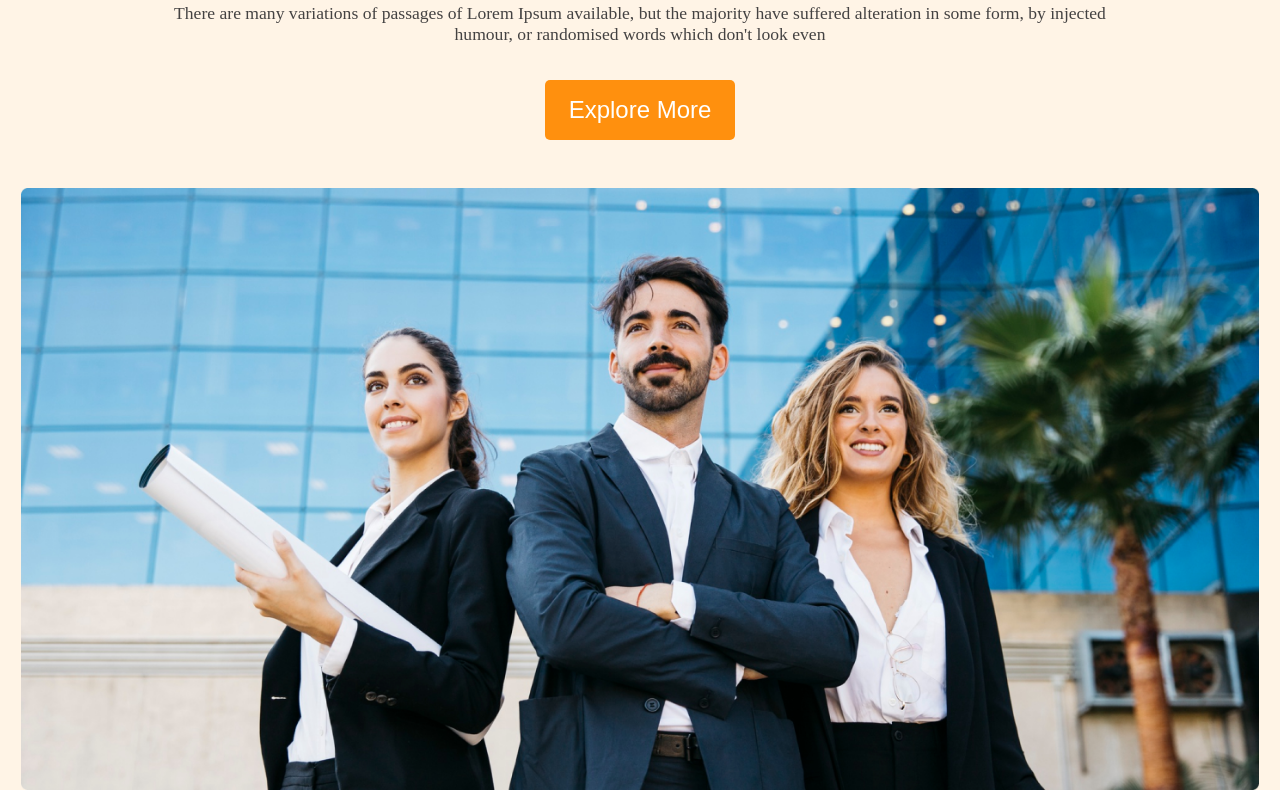
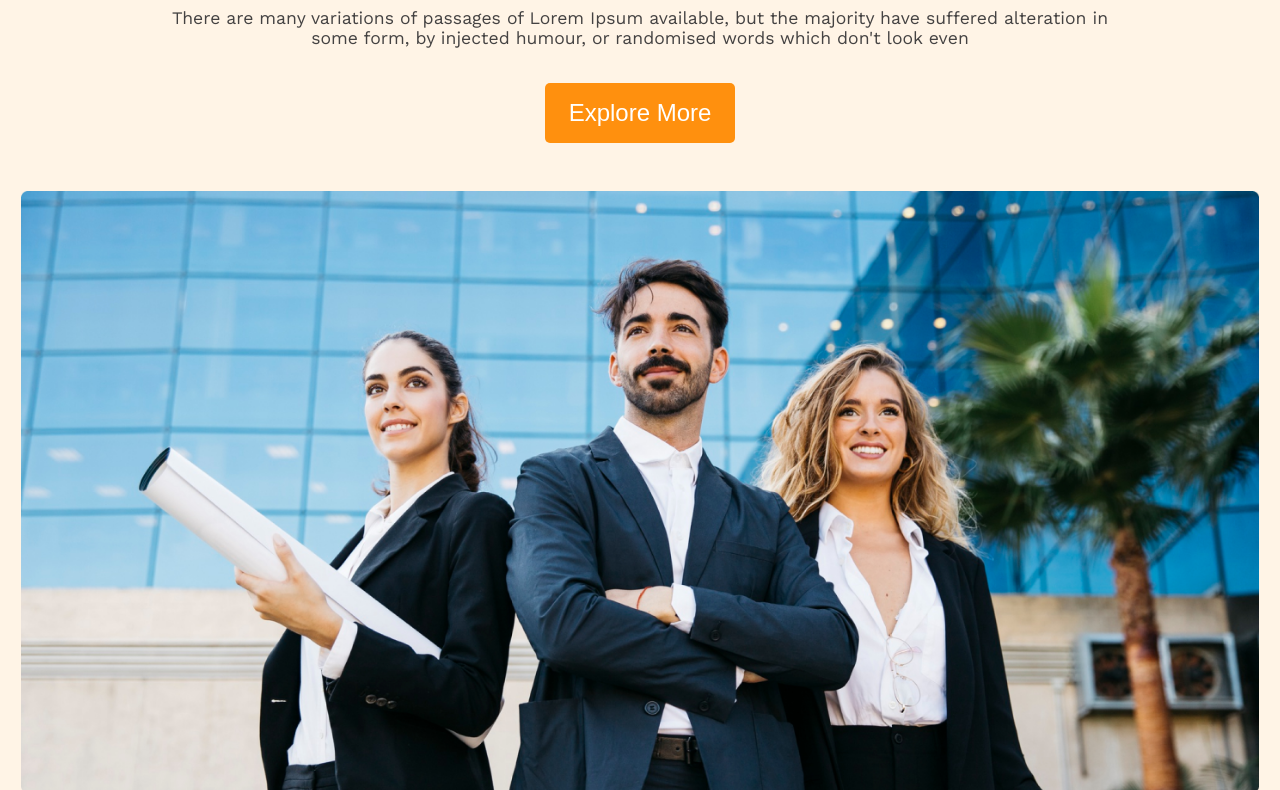
Before and after one commit to MITHU9/responsive-practice, a plain HTML site: page G3-Architechture/index.html in a window 1280 px wide. Shown: the part 240-1030 px from the top of the page. Drawn offline with nearby package versions, Linux system fonts and the light colour scheme.

Commit message:
add font

```diff
--- a/G3-Architechture/style.css
+++ b/G3-Architechture/style.css
@@ -1,7 +1,12 @@
+@import url("https://fonts.googleapis.com/css2?family=Work+Sans:ital,wght@0,100..900;1,100..900&display=swap");
+
 * {
   margin: 0;
   padding: 0;
   box-sizing: border-box;
+}
+body {
+  font-family: "Work Sans", sans-serif;
 }
 .hero-section {
   width: 100%;
```
